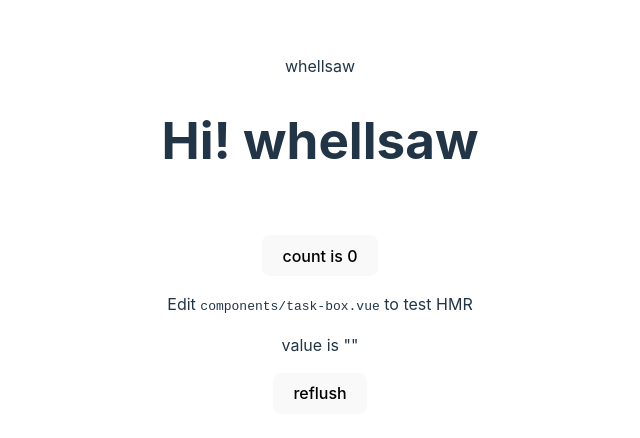
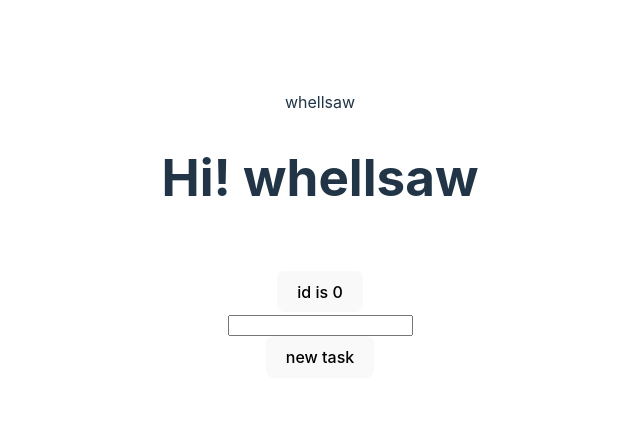
Before and after one commit to eustrainLee/whellsaw, a Vue app: page / in a window 1280 px wide. Shown: the part 158-596 px from the top of the page, without its empty margins (320-960 px from the left). Built offline with nearby package versions, Linux system fonts and the light colour scheme.

Commit message:
feat: return id after new task

```diff
--- a/src/components/task-box.vue
+++ b/src/components/task-box.vue
@@ -4,34 +4,33 @@ import { invoke } from '@tauri-apps/api'
 
 defineProps<{ msg: string }>()
 
-var count = ref(0)
-var str_value = ref("")
+var new_id = ref(0)
 
-interface Task {
-  id?: number | null,
-  title: string,
-  create_time?: Date | null | undefined,
-  last_update_time?: Date | null | undefined,
-  childs: [number] | [],
-  state: "Pending" | "Doing" | "Paused" | "Canceld" | "Done" | "Failed"
+// not used
+// interface Task {
+//   id?: number | null,
+//   title: string,
+//   create_time?: Date | null | undefined,
+//   last_update_time?: Date | null | undefined,
+//   childs: [number] | [],
+//   state: "Pending" | "Doing" | "Paused" | "Canceld" | "Done" | "Failed"
+// }
+
+interface TaskConfig {
+  title: string
 }
 
 async function doClickCount(count :number) :Promise<number> {
     return await invoke("next_number", { value: count })
 }
 
-async function doRefresh(current: string, count: number) :Promise<[string, number]> {
-    await invoke("new_task", {
+async function newTask(title: string) :Promise<number> {
+    console.log("title is ", title)
+    return await invoke("new_task", {
       t: {
-        id: 1,
-        title: "task_name",
-        // create_time: null,
-        // last_update_time: Date(),
-        childs: [],
-        state: "Pending"
-      } as Task,
+        title: title,
+      } as TaskConfig,
     })
-    return await invoke("refresh", { value: current, count: count })
 }
 </script>
 
@@ -39,13 +38,17 @@ async function doRefresh(current: string, count: number) :Promise<[string, numbe
   <h1>{{ msg }}</h1>
 
   <div class="card">
-    <button type="button" @click="doClickCount(count).then((next)=>count=next)">count is {{ count }}</button>
-    <p>
-      Edit
-      <code>components/task-box.vue</code> to test HMR
-    </p>
-    <p>value is "{{ str_value }}"</p>
-    <button type="button" @click="doRefresh(str_value, count).then((tuple)=>{str_value=tuple[0]; count=tuple[1];})">reflush</button>
+    <button type="button" @click="doClickCount(new_id).then((next)=>new_id=next)">id is {{ new_id }}</button>
+    <br>
+    <input type="text" id="task_title" name="task_title" ref="task_title">
+    <br>
+    <button type="button" @click="newTask(($refs.task_title as HTMLInputElement).value)
+      .then((id: number)=>{
+            new_id=id;
+            console.log('id is {}', id);
+        })
+      .catch((error)=>{console.log(error)}
+      )">new task</button>
   </div>
 
 </template>
```
Also changed, not shown: 2 other files (tests, documents, lock files or other folders).
